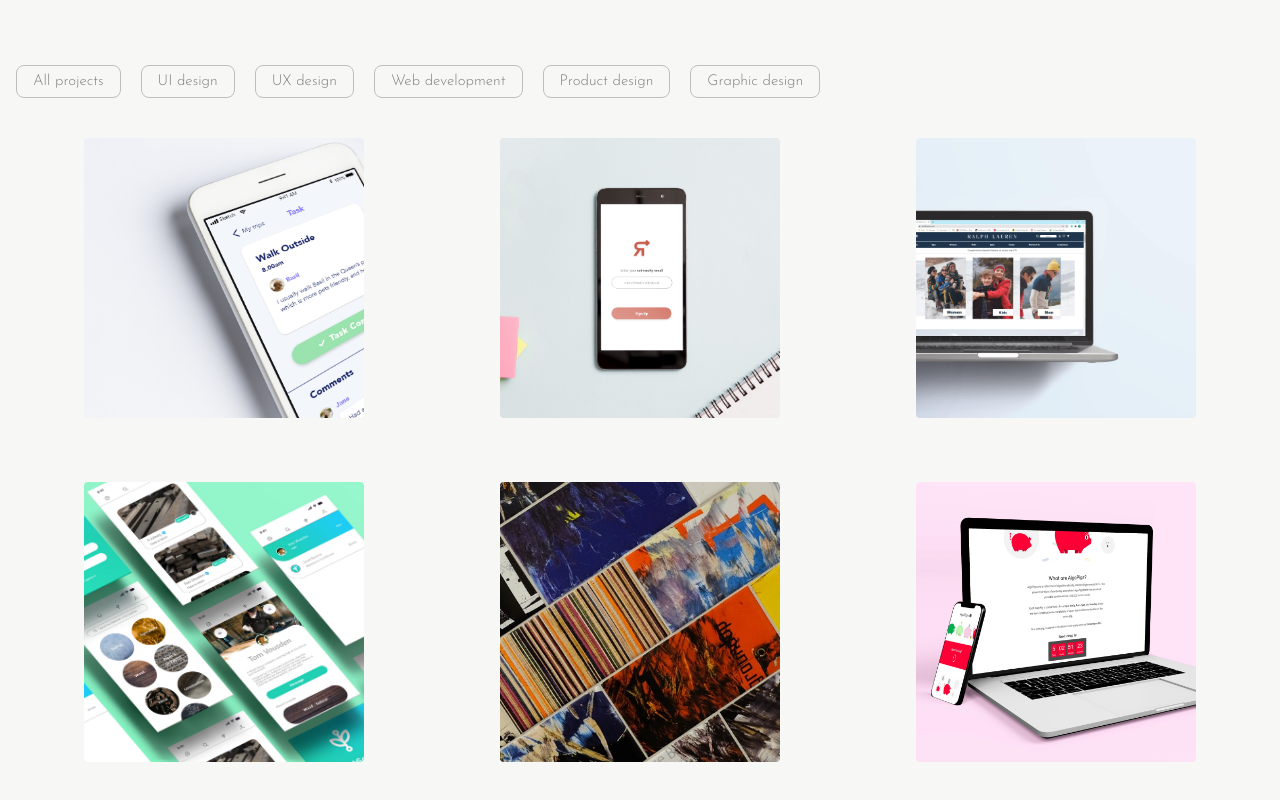
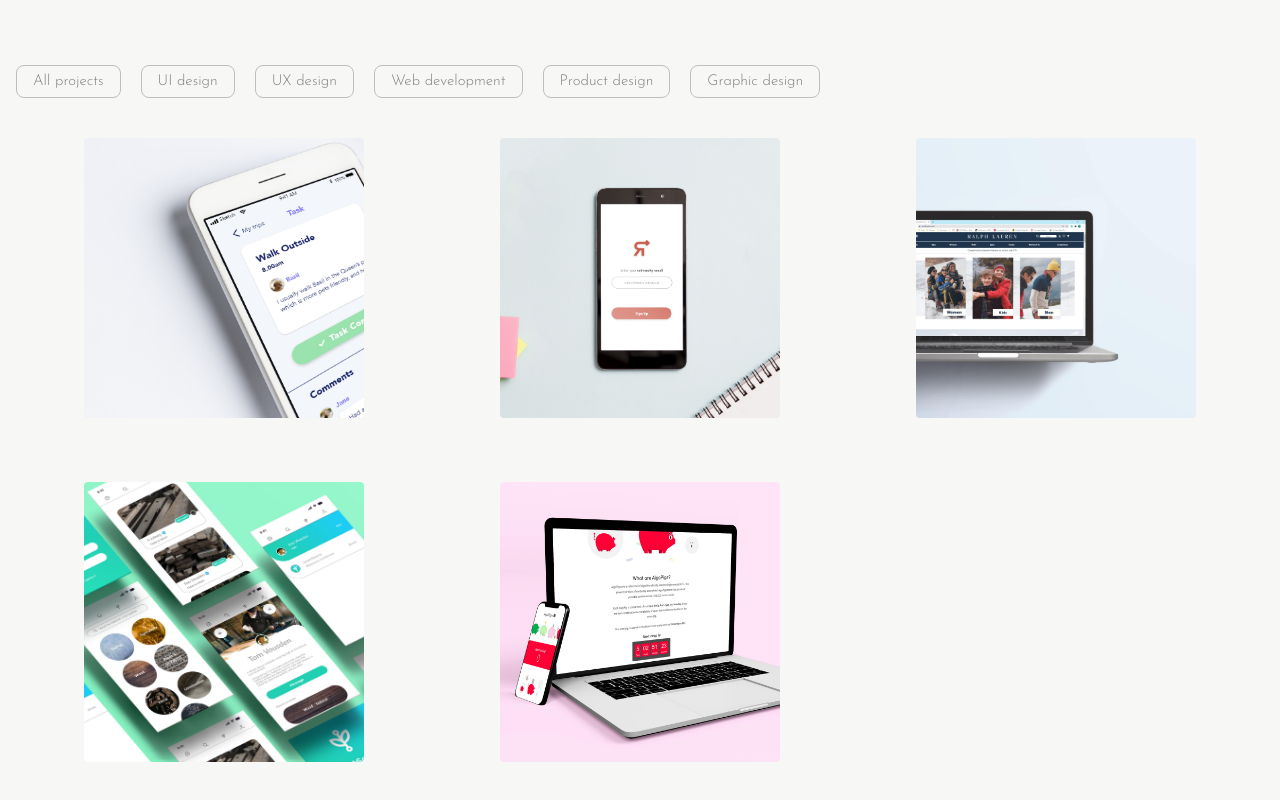
Before and after one commit to ThomasMott/portfolio, a website: page projects/index.html in a window 1280 px wide. Shown: the part 330-1130 px from the top of the page. Drawn offline with Linux system fonts and the light colour scheme.

Commit message:
Hide unfinished pages

```diff
--- a/projects/index.html
+++ b/projects/index.html
@@ -108,7 +108,7 @@
 						</div>
 					</a>
 				</div> -->
-				<div class="col-12-xs col-12-sm col-4-md col-4 fd de ui ux gd">
+				<!-- <div class="col-12-xs col-12-sm col-4-md col-4 fd de ui ux gd">
 					<a href="./mojeek.html">
 						<div class="port-out">
 							<div class="port-img">
@@ -116,7 +116,7 @@
 							</div>
 						</div>
 					</a>
-				</div>
+				</div> -->
 				<div class="col-12-xs col-12-sm col-4-md col-4 fd de ui ux gd">
 					<a href="./algopigm.html">
 						<div class="port-out">
```
